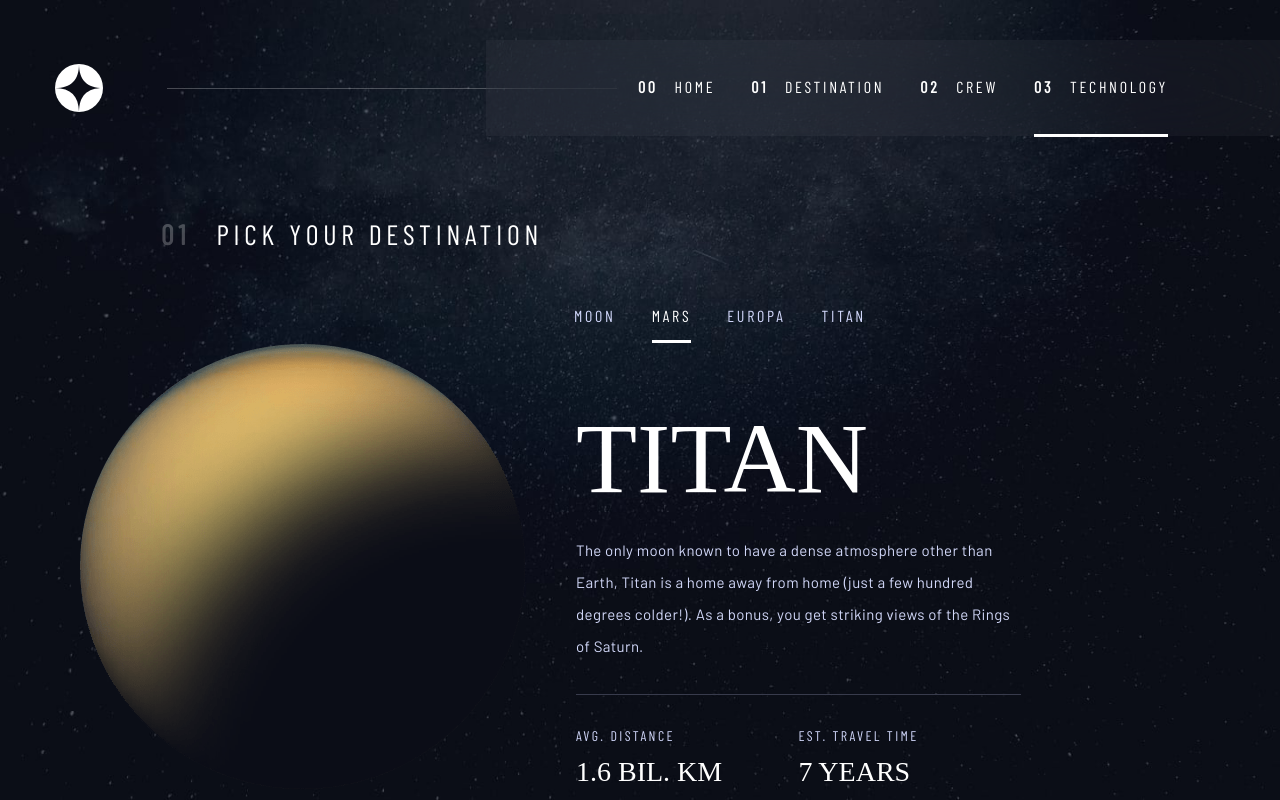
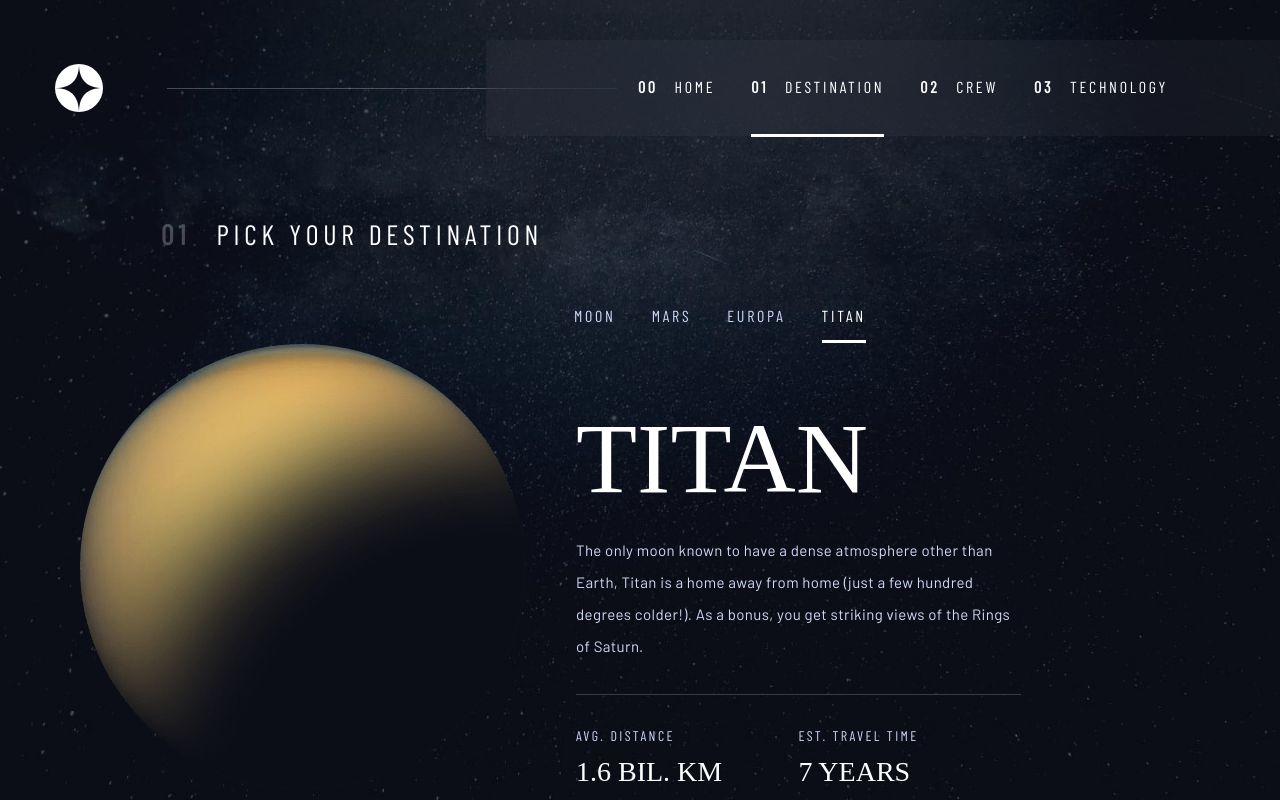
Before and after one commit to BoneNzy/Space-travel-webpage, a website: page public/destination-titan.html in a window 1280 px wide. Drawn offline with nearby package versions, Linux system fonts and the light colour scheme; a web font is replaced by a local one.

Commit message:
indicator fixes

```diff
--- a/public/destination-titan.html
+++ b/public/destination-titan.html
@@ -32,7 +32,7 @@
           <span class="numbers">00</span>
             <a href="./index.html">Home</a>
         </li>
-        <li class="md:mr-9">
+        <li class="active md:mr-9">
           <span class="numbers" aria-hidden="true">01</span>
           <a href="./destination-moon.html">Destination</a>
         </li>
@@ -40,7 +40,7 @@
           <span class="numbers aria-hidden="true"">02</span>
           <a href="./crew-commander.html">Crew</a>
         </li>
-        <li class="active md:mr-11 lg:mr-28">
+        <li class="md:mr-11 lg:mr-28">
           <span class="numbers aria-hidden="true"">03</span>
           <a href="./technology-vehicle.html">Technology</a>
         </li>
@@ -71,13 +71,13 @@
     <li class="mr-6 md:mr-9">
       <a href="./destination-moon.html">Moon</a>
     </li>
-    <li class="mr-6 active md:mr-9">
+    <li class="mr-6 md:mr-9">
       <a href="./destination-mars.html">Mars</a>
     </li>
     <li class="mr-6 md:mr-9">
       <a href="./destination-europa.html">Europa</a>
     </li>
-    <li class="">
+    <li class="active">
       <a href="./destination-titan.html">Titan</a>
     </li>
   </ul>
```
